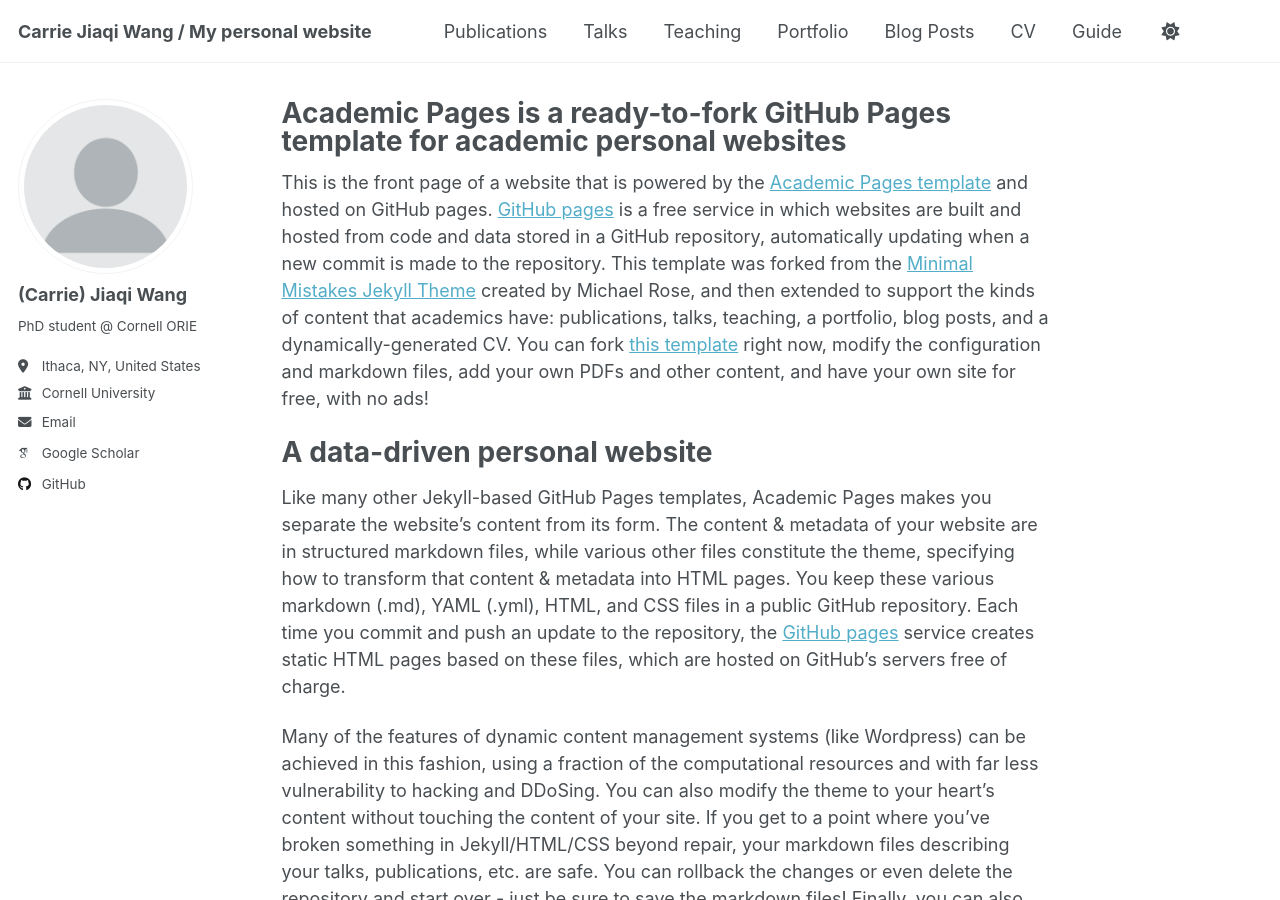
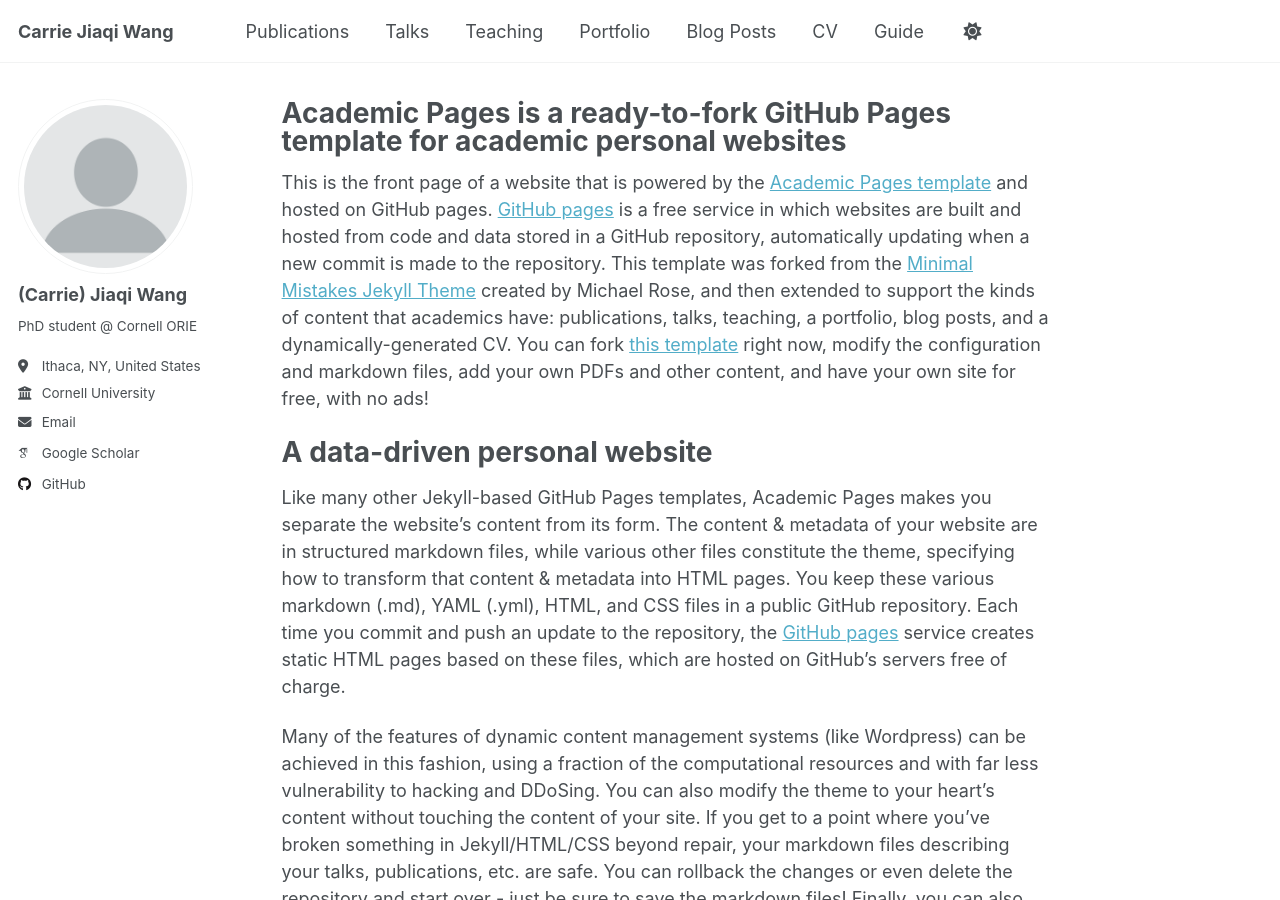
Before and after one commit to CarrieJiaqiWang/CarrieJiaqiWang.github.io, a Jekyll site: the page built from _pages/about.md, in a window 1280 px wide and 900 px high. Built offline with Jekyll 4.4.1, drawn with Linux system fonts in a browser that asks for light colours; some web fonts are replaced.

Commit message:
Update _config.yml

```diff
--- a/_config.yml
+++ b/_config.yml
@@ -9,13 +9,13 @@
 # Basic Site Settings
 locale                   : "en-US"
 site_theme               : "default"
-title                    : "Carrie Jiaqi Wang / My personal website"
+title                    : "Carrie Jiaqi Wang"
 title_separator          : "-"
 name                     : &name "Carrie Jiaqi Wang"
 description              : &description "This is an academic personal website aiming at collaboration and self-promotion"
 url                      : https://CarrieJiaqiWang.github.io # the base hostname & protocol for your site e.g. "https://[your GitHub username].github.io" or if you already have some other page hosted on Github then use "https://[your GitHub username].github.io/[Your Repo Name]"
 baseurl                  : "" # the subpath of your site, e.g. "/blog"
-repository               : "academicpages/academicpages.github.io"
+repository               : "CarrieJiaqiWang.github.io"
 
 # Site Author - The following control what appear as part of the author content on the side bar.
 #               If a field is blank the icon and link will not appear, otherwise it will be shown.
```
